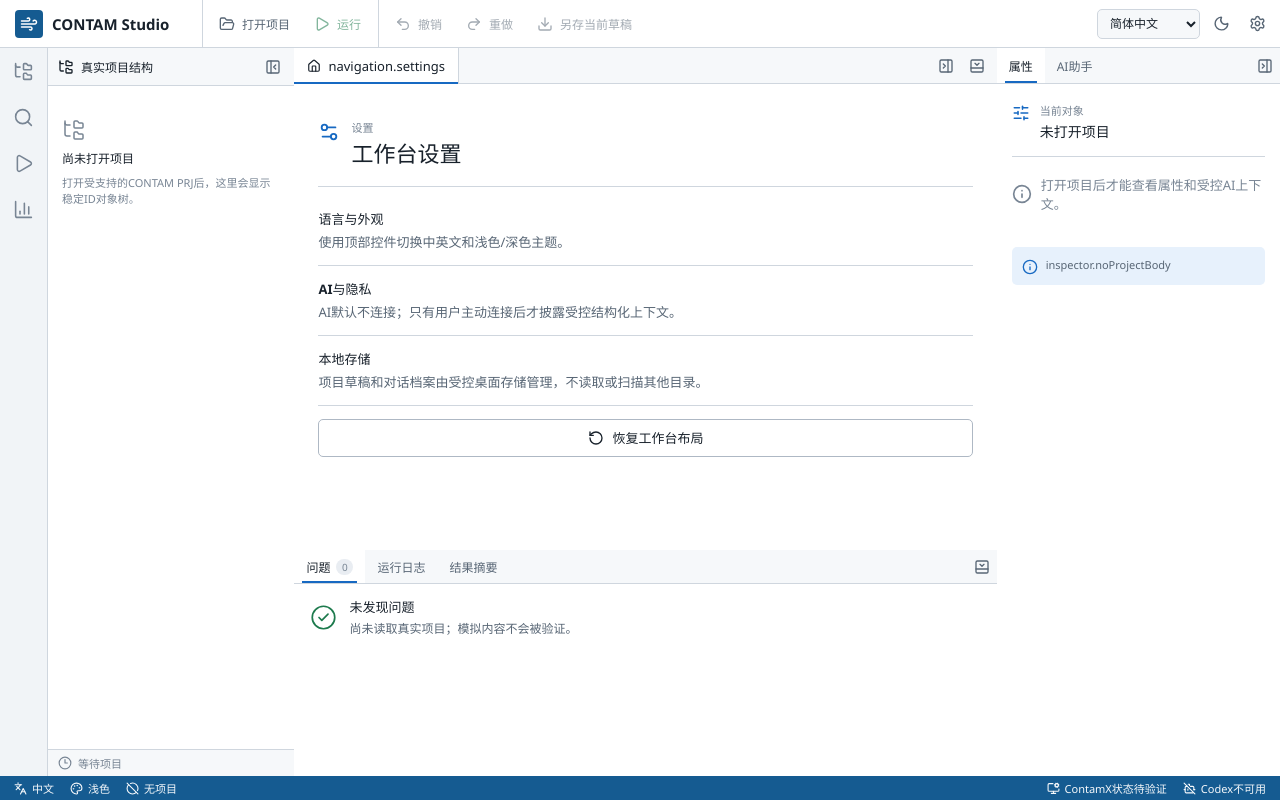
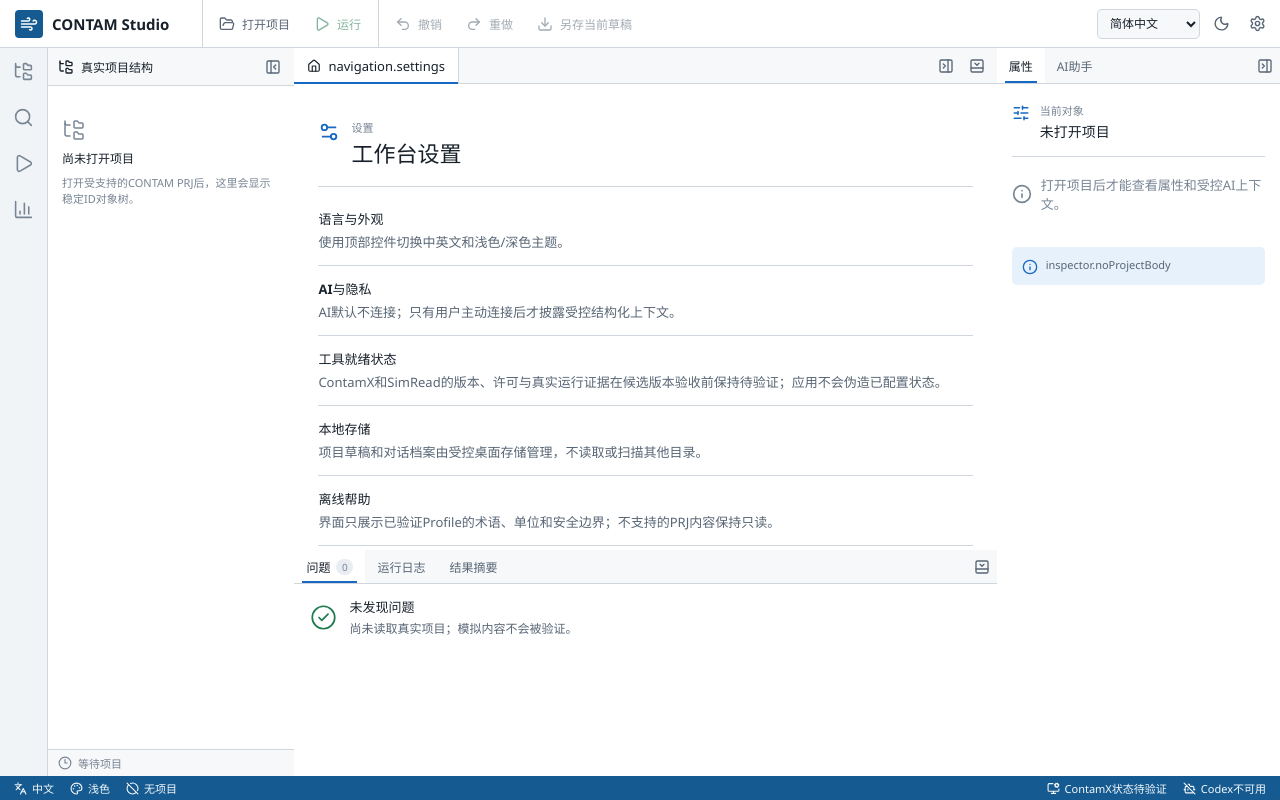
Before and after one commit to summer521521/CONTAM-Studio, a React (Vite) app: page / in a window 1280 px wide. Both pictures are taken after a click on the button 1257 px from the left and 23 px from the top of the page. Built offline with nearby package versions, Linux system fonts and the light colour scheme.

Commit message:
feat: expose settings and recovery boundaries

```diff
--- a/src/components/workbench/DestinationPage.tsx
+++ b/src/components/workbench/DestinationPage.tsx
@@ -107,7 +107,10 @@
       <section className="destination-section settings-list">
         <div><strong>{t("settings.languageTitle")}</strong><p>{t("settings.languageBody")}</p></div>
         <div><strong>{t("settings.privacyTitle")}</strong><p>{t("settings.privacyBody")}</p></div>
+        <div><strong>{t("settings.toolTitle")}</strong><p>{t("settings.toolBody")}</p></div>
         <div><strong>{t("settings.storageTitle")}</strong><p>{t("settings.storageBody")}</p></div>
+        <div><strong>{t("settings.helpTitle")}</strong><p>{t("settings.helpBody")}</p></div>
+        <div><strong>{t("settings.recoveryTitle")}</strong><p>{t("settings.recoveryBody")}</p></div>
         <button className="secondary-action" type="button" onClick={onSettingsReset}><RotateCcw size={16} />{t("settings.resetLayout")}</button>
       </section>
     </section>
--- a/src/i18n/locales/en.json
+++ b/src/i18n/locales/en.json
@@ -92,8 +92,14 @@
     "languageBody": "Use the top controls to switch Chinese/English and light/dark themes.",
     "privacyTitle": "AI and privacy",
     "privacyBody": "AI stays disconnected by default; controlled structured context is disclosed only after an explicit connection.",
+    "toolTitle": "Tool readiness",
+    "toolBody": "ContamX and SimRead versions, licensing, and real-run evidence remain pending candidate acceptance; the app never fabricates configured status.",
     "storageTitle": "Local storage",
     "storageBody": "Drafts and conversation archives use controlled desktop storage without scanning other directories.",
+    "helpTitle": "Offline help",
+    "helpBody": "The UI documents only verified Profile terms, units, and safety boundaries; unsupported PRJ content remains read-only.",
+    "recoveryTitle": "Recovery center",
+    "recoveryBody": "Residual state after an abnormal exit is marked for recovery by Rust storage policy; this page never deletes or overwrites user files automatically.",
     "resetLayout": "Reset workbench layout"
   },
   "inspector": {
--- a/src/i18n/locales/zh-CN.json
+++ b/src/i18n/locales/zh-CN.json
@@ -92,8 +92,14 @@
     "languageBody": "使用顶部控件切换中英文和浅色/深色主题。",
     "privacyTitle": "AI与隐私",
     "privacyBody": "AI默认不连接；只有用户主动连接后才披露受控结构化上下文。",
+    "toolTitle": "工具就绪状态",
+    "toolBody": "ContamX和SimRead的版本、许可与真实运行证据在候选版本验收前保持待验证；应用不会伪造已配置状态。",
     "storageTitle": "本地存储",
     "storageBody": "项目草稿和对话档案由受控桌面存储管理，不读取或扫描其他目录。",
+    "helpTitle": "离线帮助",
+    "helpBody": "界面只展示已验证Profile的术语、单位和安全边界；不支持的PRJ内容保持只读。",
+    "recoveryTitle": "恢复中心",
+    "recoveryBody": "异常退出后的残留会由Rust存储策略标记为待恢复；本页不会自动删除或覆盖任何用户文件。",
     "resetLayout": "恢复工作台布局"
   },
   "inspector": {
```
Also changed, not shown: 1 other file (tests, documents, lock files or other folders).
